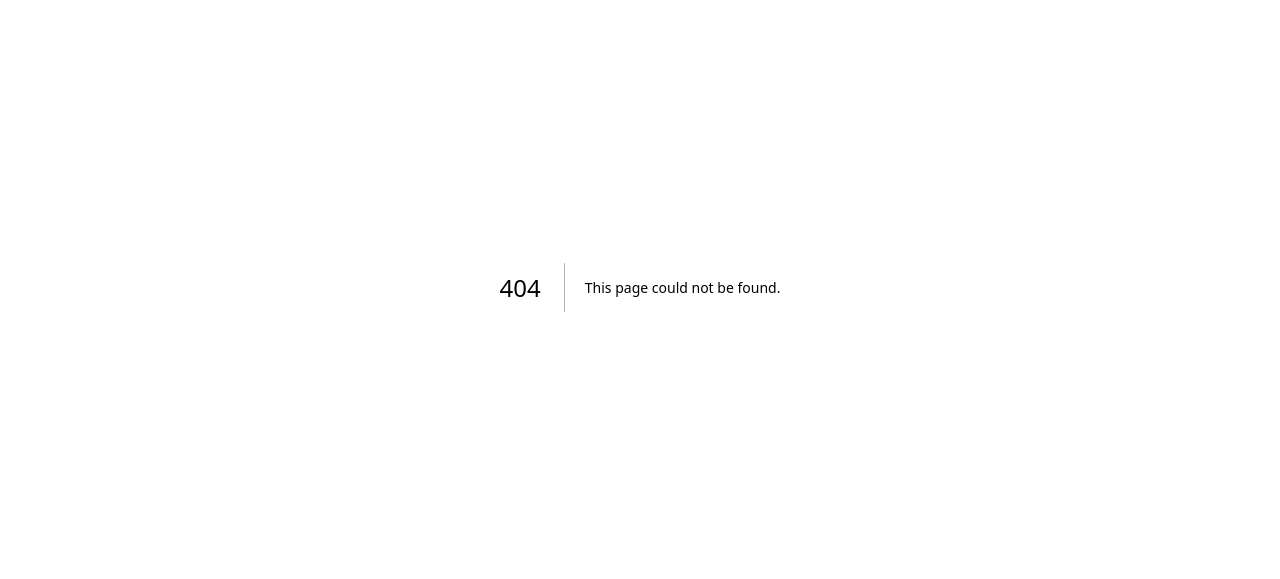
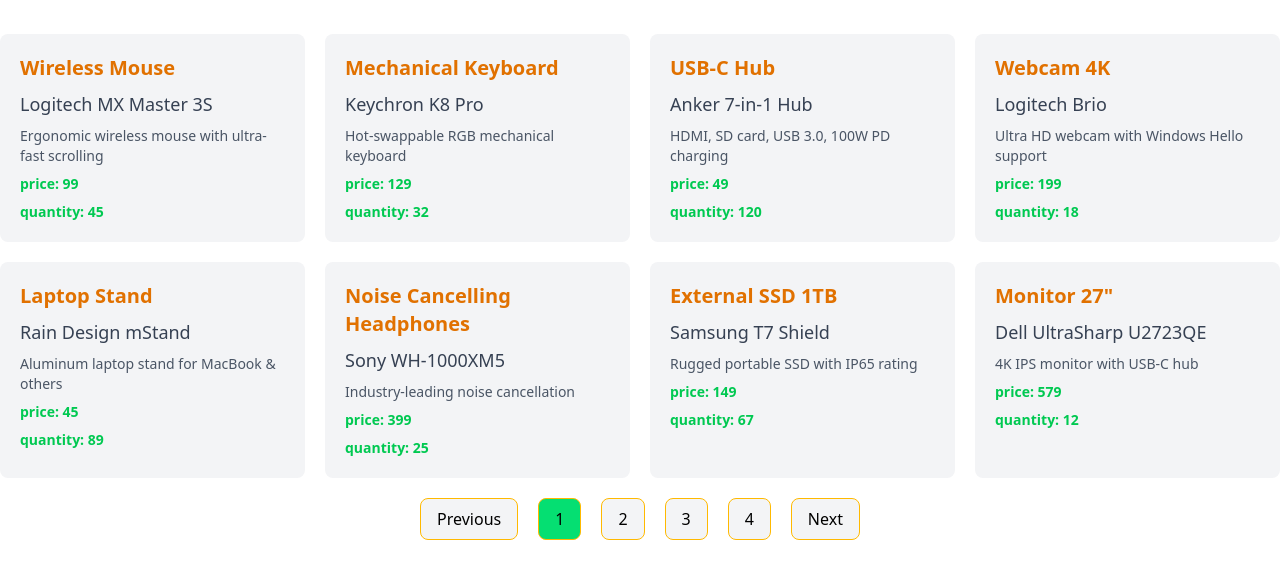
Before and after one commit to murad403/reusable-components, a Next.js app: page /pagination in a window 1280 px wide. Before the commit this address had no page. Shown: the part 113-692 px from the top of the page. Built offline with nearby package versions, Linux system fonts and the light colour scheme.

Commit message:
pagination

```diff
--- a/src/app/page.tsx
+++ b/src/app/page.tsx
@@ -52,9 +52,10 @@
         </div>
         <button type='submit' className='bg-green-300 rounded-sm px-5 py-2 text-white cursor-pointer'>Login</button>
       </form>
-      <div className='flex gap-5 *:text-green-600'>
+      <div className='flex gap-5 *:text-green-600 *:border *:border-gray-200 *:p-1'>
         <Link href={'/form'}>Form</Link>
       <Link href={'/pdf-download'}>Pdf Download</Link>
+      <Link href={'/pagination'}>Pagination</Link>
       </div>
     </div>
   )
--- /dev/null
+++ b/src/app/pagination/page.tsx
@@ -0,0 +1,54 @@
+"use client"
+import products from '@/libs/Products'
+import React, { useState } from 'react'
+
+const Pagination = () => {
+    const totalProducts = products.length;
+    const productPerPage = 8;
+    const totalPages = Math.ceil(totalProducts/productPerPage);
+    const [currentPage, setCurrentPage] = useState<number>(1);
+
+    const skip = (currentPage -1) * productPerPage;
+
+    const handleNext = () =>{
+        if(currentPage < totalPages){
+            setCurrentPage(currentPage + 1);
+        }
+    }
+    const handlePrevious = () =>{
+        if(currentPage > 1){
+            setCurrentPage(currentPage - 1);
+        }
+    }
+
+  return (
+    <div className='flex justify-center flex-col min-h-screen items-center'>
+      <div className='grid grid-cols-4 gap-5'>
+        {
+            products.slice(skip, skip + productPerPage).map(product =>
+                <div className='bg-gray-100 rounded-lg p-5 space-y-2' key={product.id}>
+                    <h2 className='text-amber-600 text-xl font-semibold'>{product.name}</h2>
+                    <p className='text-lg font-medium text-gray-700'>{product.title}</p>
+                    <p className='text-sm text-gray-600'>{product.description}</p>
+                    <p className='text-sm text-green-500 font-bold'>price: {product.price}</p>
+                    <p className='text-sm text-green-500 font-bold'>quantity: {product.quantity}</p>
+                </div>
+            )
+        }
+      </div>
+      <div className='space-x-5 mt-5'>
+        <button onClick={handlePrevious} className='cursor-pointer border border-amber-400 px-4 py-2 rounded-lg bg-gray-100 hover:bg-white'>Previous</button>
+        {
+            Array(totalPages).fill(null).map((page, index) =>
+                <button onClick={() => setCurrentPage(index + 1)} className={`cursor-pointer border border-amber-400 px-4 py-2 rounded-lg ${currentPage === index + 1 ? "bg-green-400" : "bg-gray-100"} hover:bg-white`} key={index}>
+                    {index + 1}
+                </button>
+            )
+        }
+        <button onClick={handleNext} className='cursor-pointer border border-amber-400 px-4 py-2 rounded-lg bg-gray-100 hover:bg-white'>Next</button>
+      </div>
+    </div>
+  )
+}
+
+export default Pagination
--- /dev/null
+++ b/src/libs/Products.ts
@@ -0,0 +1,43 @@
+type TProduct = {
+    id: number;
+    name: string;
+    title: string;
+    description: string;
+    price: number;
+    quantity: number;
+}
+
+const products: TProduct[] = [
+  { id: 1,  name: "Wireless Mouse",        title: "Logitech MX Master 3S",     description: "Ergonomic wireless mouse with ultra-fast scrolling", price: 99,    quantity: 45 },
+  { id: 2,  name: "Mechanical Keyboard",   title: "Keychron K8 Pro",           description: "Hot-swappable RGB mechanical keyboard",               price: 129,   quantity: 32 },
+  { id: 3,  name: "USB-C Hub",             title: "Anker 7-in-1 Hub",          description: "HDMI, SD card, USB 3.0, 100W PD charging",            price: 49,    quantity: 120 },
+  { id: 4,  name: "Webcam 4K",             title: "Logitech Brio",             description: "Ultra HD webcam with Windows Hello support",          price: 199,   quantity: 18 },
+  { id: 5,  name: "Laptop Stand",          title: "Rain Design mStand",        description: "Aluminum laptop stand for MacBook & others",          price: 45,    quantity: 89 },
+  { id: 6,  name: "Noise Cancelling Headphones", title: "Sony WH-1000XM5",    description: "Industry-leading noise cancellation",                 price: 399,   quantity: 25 },
+  { id: 7,  name: "External SSD 1TB",      title: "Samsung T7 Shield",         description: "Rugged portable SSD with IP65 rating",                price: 149,   quantity: 67 },
+  { id: 8,  name: "Monitor 27\"",          title: "Dell UltraSharp U2723QE",   description: "4K IPS monitor with USB-C hub",                       price: 579,   quantity: 12 },
+  { id: 9,  name: "Smart Watch",           title: "Apple Watch Series 9",      description: "GPS + Cellular, Blood Oxygen, ECG",                   price: 499,   quantity: 40 },
+  { id: 10, name: "Gaming Chair",          title: "Secretlab Titan Evo 2022",  description: "Premium ergonomic gaming chair",                      price: 549,   quantity: 22 },
+  { id: 11, name: "Bluetooth Speaker",     title: "JBL Flip 6",                description: "Waterproof portable speaker",                         price: 129,   quantity: 95 },
+  { id: 12, name: "Wireless Earbuds",      title: "AirPods Pro 2",             description: "Active noise cancellation & spatial audio",           price: 249,   quantity: 110 },
+  { id: 13, name: "Desk Lamp",             title: "BenQ e-Reading LED",        description: "Eye-care desk lamp with auto dimming",                price: 189,   quantity: 38 },
+  { id: 14, name: "Power Bank 20000mAh",   title: "Anker PowerCore",           description: "Fast charging power bank with PD",                    price: 59,    quantity: 150 },
+  { id: 15, name: "RGB Mouse Pad",         title: "Corsair MM800",             description: "Large extended RGB gaming mouse pad",                 price: 49,    quantity: 78 },
+  { id: 16, name: "NAS Storage",           title: "Synology DS220+",           description: "2-Bay NAS for home & small office",                   price: 299,   quantity: 15 },
+  { id: 17, name: "Drawing Tablet",        title: "Wacom Intuos Pro",          description: "Professional pen tablet with 8192 pressure levels",   price: 349,   quantity: 20 },
+  { id: 18, name: "Smart Plug",            title: "TP-Link Kasa Smart Plug",   description: "WiFi smart plug with energy monitoring",              price: 24,    quantity: 200 },
+  { id: 19, name: "Microphone",            title: "Blue Yeti X",               description: "USB microphone for streaming & podcasting",           price: 169,   quantity: 55 },
+  { id: 20, name: "VR Headset",            title: "Meta Quest 3",              description: "Standalone VR headset with mixed reality",            price: 499,   quantity: 30 },
+  { id: 21, name: "Electric Kettle",       title: "Cosori Electric Gooseneck", description: "Temperature control kettle for coffee & tea",         price: 69,    quantity: 88 },
+  { id: 22, name: "Coffee Maker",          title: "Breville Barista Express",  description: "Espresso machine with built-in grinder",              price: 699,   quantity: 10 },
+  { id: 23, name: "Air Purifier",          title: "Dyson Pure Cool TP04",      description: "HEPA air purifier + fan",                             price: 549,   quantity: 18 },
+  { id: 24, name: "Fitness Tracker",       title: "Fitbit Charge 6",           description: "Advanced health & fitness tracker",                    price: 159,   quantity: 75 },
+  { id: 25, name: "Portable Projector",    title: "Anker Nebula Capsule",      description: "Mini projector with Android TV",                      price: 349,   quantity: 28 },
+  { id: 26, name: "Electric Scooter",      title: "Segway Ninebot Max",        description: "30+ miles range electric scooter",                    price: 799,   quantity: 14 },
+  { id: 27, name: "Robot Vacuum",          title: "iRobot Roomba j7+",         description: "Self-emptying robot vacuum with obstacle avoidance",  price: 799,   quantity: 16 },
+  { id: 28, name: "Standing Desk",         title: "FlexiSpot E7",              description: "Electric height adjustable standing desk",            price: 499,   quantity: 20 },
+  { id: 29, name: "Wireless Charger",      title: "Belkin BoostCharge Pro",    description: "3-in-1 MagSafe charging stand",                       price: 149,   quantity: 60 },
+  { id: 30, name: "Security Camera",       title: "Arlo Pro 5S",               description: "4K wireless outdoor security camera",                 price: 249,   quantity: 42 },
+];
+
+export default products;
```
